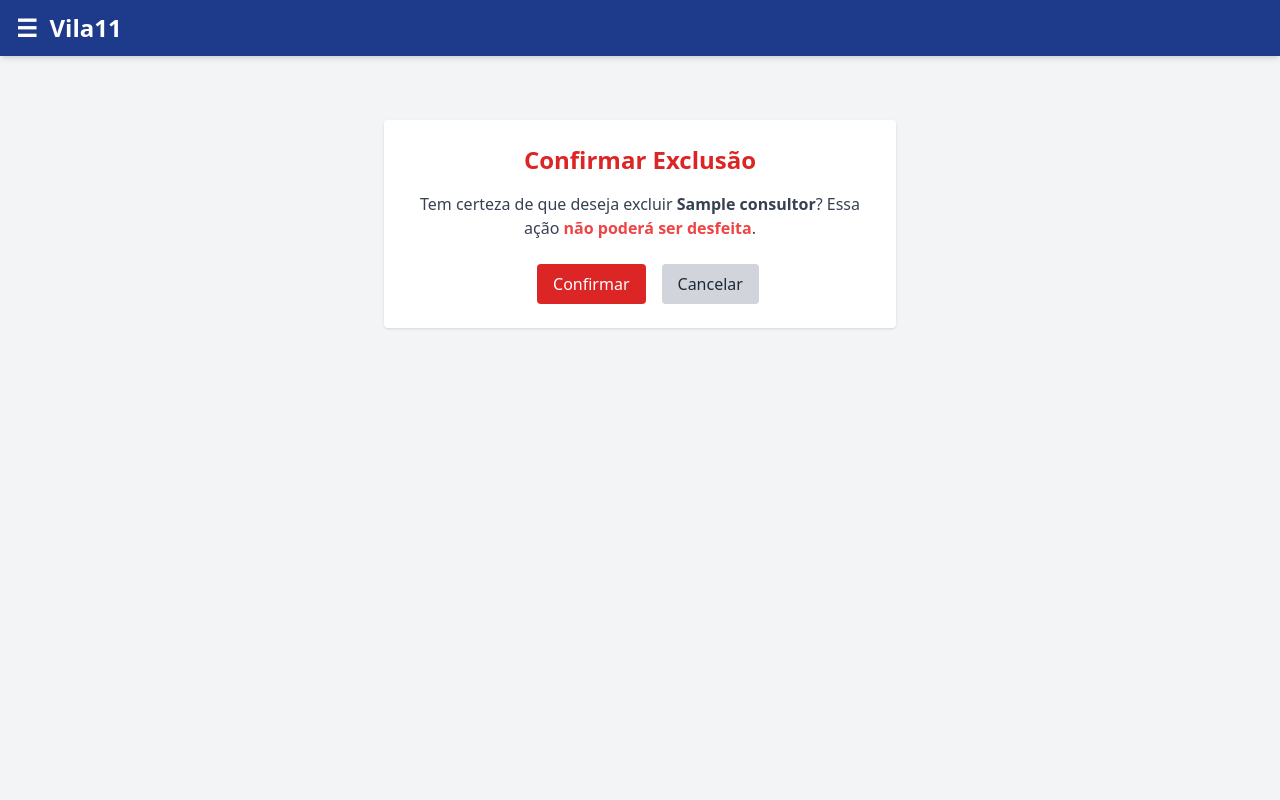
After one commit to ThiagoVila11/ia_bot, a Django app: page /consultores/1/excluir/ in a window 1280 px wide. The commit adds this page. Run offline with Django 5.2, Linux system fonts and the light colour scheme; tables that the repository leaves empty hold one stand-in row (values such as "Sample post"); parts of the project's set-up code (start-up, migrations or seed data) failed here and were passed over; some libraries are stand-ins or nearby versions.

Commit message:
consultores

```diff
--- a/core/models.py
+++ b/core/models.py
@@ -44,7 +44,7 @@ class Consultor(models.Model):
     consultorAtivo = models.BooleanField(verbose_name='Ativo', default=True)
 
     def __str__(self):
-        return self.nome
+        return self.consultorNome
 
     class Meta:
         verbose_name = "Consultor"
--- /dev/null
+++ b/core/templates/confirmar_exclusao.html
@@ -0,0 +1,22 @@
+{% extends 'chat/base.html' %}
+
+{% block content %}
+<div class="max-w-lg mx-auto bg-white shadow p-6 rounded mt-10">
+    <h2 class="text-2xl font-bold text-center text-red-600 mb-4">Confirmar Exclusão</h2>
+
+    <p class="text-center text-gray-700 mb-6">
+        Tem certeza de que deseja excluir <strong>{{ objeto }}</strong>?
+        Essa ação <span class="font-semibold text-red-500">não poderá ser desfeita</span>.
+    </p>
+
+    <form method="post" class="flex justify-center space-x-4">
+        {% csrf_token %}
+        <button type="submit" class="bg-red-600 text-white px-4 py-2 rounded hover:bg-red-700">
+            Confirmar
+        </button>
+        <a href="{{ voltar_url }}" class="bg-gray-300 text-gray-800 px-4 py-2 rounded hover:bg-gray-400">
+            Cancelar
+        </a>
+    </form>
+</div>
+{% endblock %}
--- a/core/templates/consultor/form.html
+++ b/core/templates/consultor/form.html
@@ -8,7 +8,7 @@
         {{ form.as_p }}
         <div>
             <button type="submit" class="bg-green-600 hover:bg-green-700 text-white px-4 py-2 rounded">Salvar</button>
-            <a href="{% url 'listar_leads' %}" class="ml-4 text-gray-600 hover:text-gray-800">Cancelar</a>
+            <a href="{% url 'listar_consultor' %}" class="ml-4 text-gray-600 hover:text-gray-800">Cancelar</a>
         </div>
     </form>
 </div>
--- a/core/templates/consultor/listar.html
+++ b/core/templates/consultor/listar.html
@@ -27,8 +27,8 @@
                         {{ c.consultorAtivo|yesno:'Ativo,Inativo' }}
                     </span>
                 <td class="px-4 py-2 space-x-2">
-                    <a href="{% url 'alterar_parametro' c.pk %}" class="text-blue-600 hover:underline">Editar</a>
-                    <a href="{% url 'excluir_parametro' c.pk %}" class="text-red-600 hover:underline">Excluir</a>
+                    <a href="{% url 'alterar_consultor' c.pk %}" class="text-blue-600 hover:underline">Editar</a>
+                    <a href="{% url 'excluir_consultor' c.pk %}" class="text-red-600 hover:underline">Excluir</a>
                 </td>
             </tr>
             {% empty %}
--- a/core/urls.py
+++ b/core/urls.py
@@ -36,6 +36,8 @@ urlpatterns = [
     # Consultor URLs
     path('consultores/', views.listar_consultor, name='listar_consultor'),
     path('consultores/adicionar/', views.adicionar_consultor, name='adicionar_consultor'),
+    path('consultores/<int:pk>/alterar/', views.alterar_consultor, name='alterar_consultor'),
+    path('consultores/<int:pk>/excluir/', views.excluir_consultor, name='excluir_consultor'),
     #funções do chatbot
     path('inatividade/', views.mensagem_inatividade, name='mensagem_inatividade'),
     #twilio urls
--- a/core/views.py
+++ b/core/views.py
@@ -29,6 +29,7 @@ from twilio.rest import Client
 from django.http import HttpResponse
 from rest_framework.decorators import api_view
 import xml.sax.saxutils as saxutils
+from django.urls import reverse
 
 
 def get_openai_key():
@@ -568,6 +569,30 @@ def adicionar_consultor(request):
         form = ConsultorForm()
     return render(request, 'consultor/form.html', {'form': form, 'titulo': 'Adicionar Consultor'})
 
+def alterar_consultor(request, pk):
+    consultor = get_object_or_404(Consultor, pk=pk)
+    if request.method == 'POST':
+        form = ConsultorForm(request.POST, instance=consultor)
+        if form.is_valid():
+            form.save()
+            return redirect('listar_consultor')
+    else:
+        form = ConsultorForm(instance=consultor)
+    return render(request, 'consultor/form.html', {'form': form, 'titulo': 'Alterar Consultor'})
+
+def excluir_consultor(request, pk):
+    consultor = get_object_or_404(Consultor, pk=pk)
+
+    if request.method == 'POST':
+        consultor.delete()
+        return redirect('listar_consultor')  # ou qualquer outra URL
+
+    return render(request, 'confirmar_exclusao.html',
+                  {'objeto': consultor,
+                   'voltar_url': reverse('listar_consultor')
+                   })
+
+
 # Leads CRUD
 def listar_leads(request):
     leads = lead.objects.all()
--- a/ia_bot/settings.py
+++ b/ia_bot/settings.py
@@ -62,7 +62,8 @@ ROOT_URLCONF = 'ia_bot.urls'
 TEMPLATES = [
     {
         'BACKEND': 'django.template.backends.django.DjangoTemplates',
-        'DIRS': [BASE_DIR / 'core' / 'templates'],
+        #'DIRS': [BASE_DIR / 'core' / 'templates'],
+        'DIRS': [BASE_DIR / 'templates'],
         'APP_DIRS': True,
         'OPTIONS': {
             'context_processors': [
```
